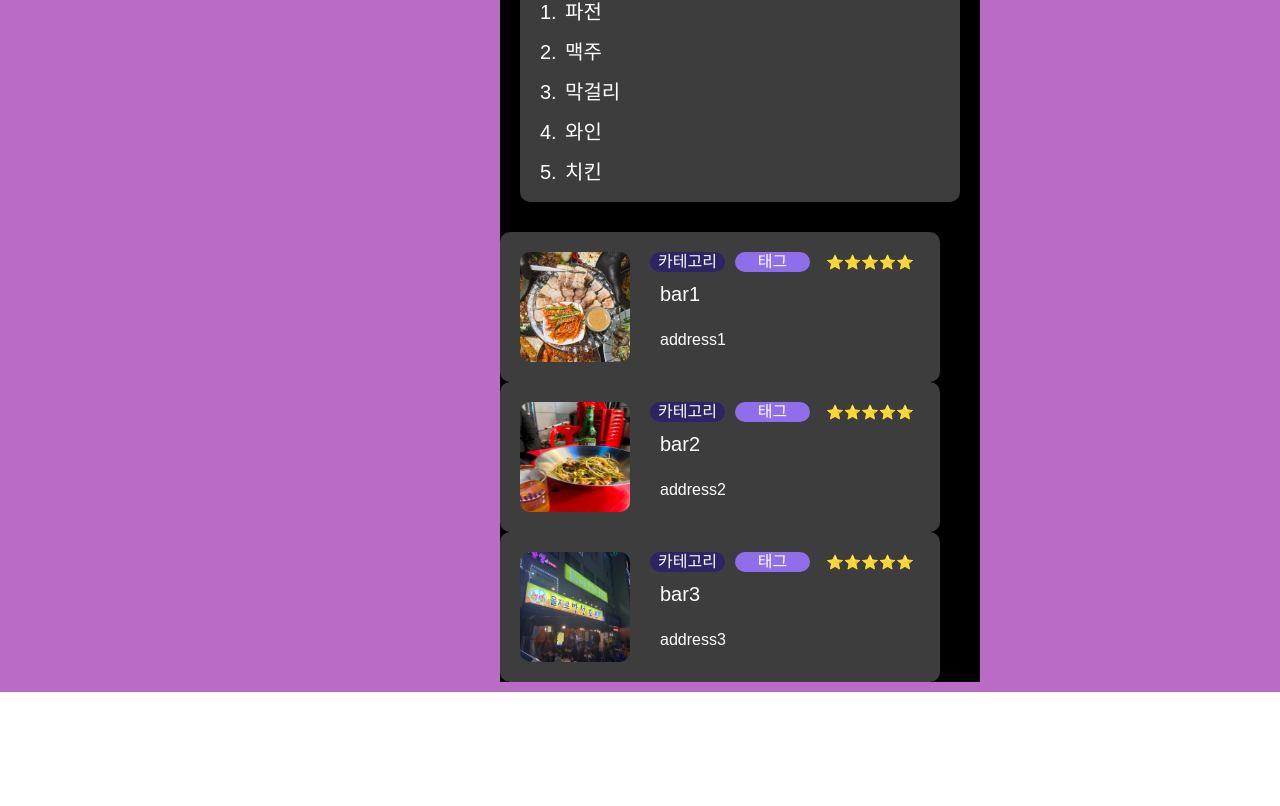
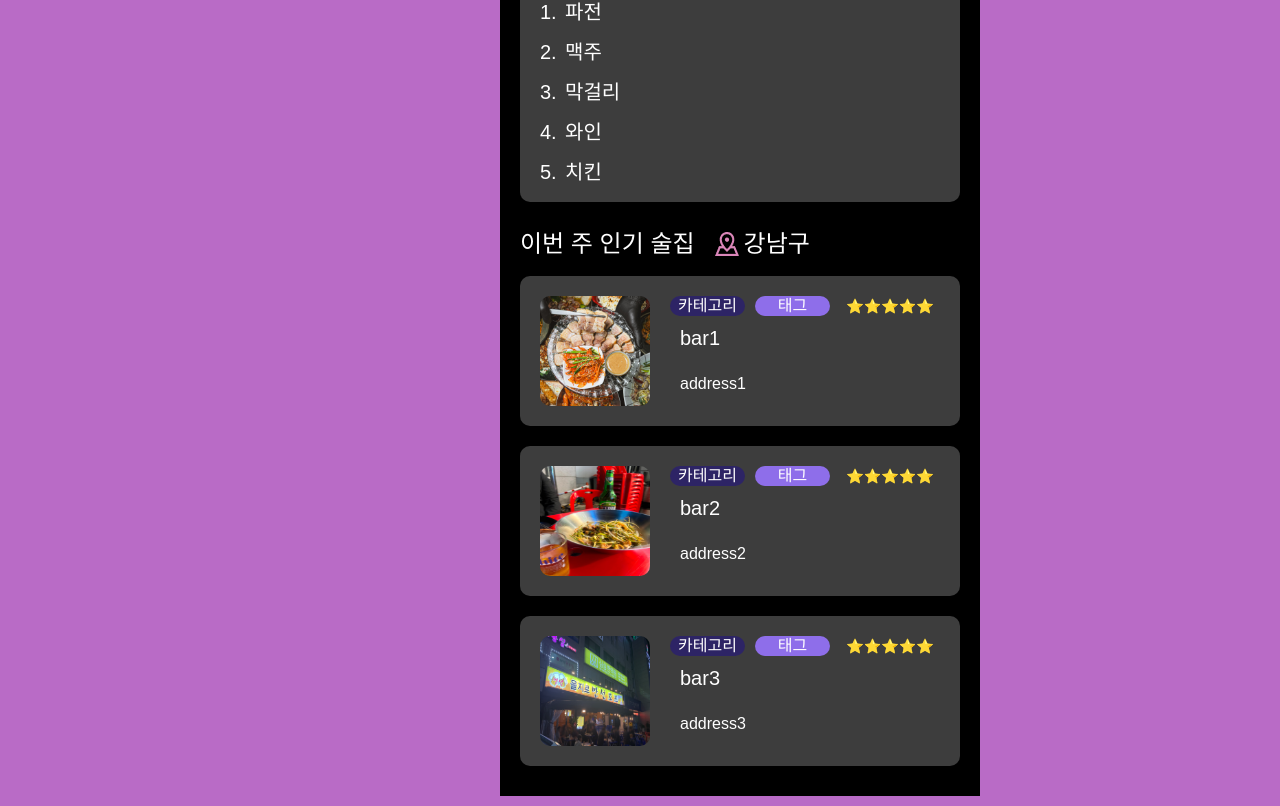
Before and after one commit to Al-ways/Al-ways-FE, a React (Vite) app: page /search in a window 1280 px wide. Shown: the part 312-1118 px from the top of the page. Before the commit the page ends 1004 px from the top, so only its background shows below. Built offline with nearby package versions, Linux system fonts and the light colour scheme; a web font is replaced by a local one.

Commit message:
design: 'ThumbnailContainerOrganism 구현'
공용으로 사용할 ThumbnailContainerOrganism 구현했습니다.

Related to: #16

```diff
--- a/src/components/atom/Img.tsx
+++ b/src/components/atom/Img.tsx
@@ -1,4 +1,5 @@
 import styled from '@emotion/styled';
+
 interface ImgProps {
   src: string;
   alt?: string;
--- a/src/components/molecule/ThumbnailMolecule.tsx
+++ b/src/components/molecule/ThumbnailMolecule.tsx
@@ -108,6 +108,11 @@ const Container = styled.div`
   width: 440px;
   height: 150px;
   border-radius: 10px;
+  margin-bottom: 20px;
+
+  &:last-child {
+    margin-bottom: 0;
+  }
 
   display: flex;
   align-items: center;
--- /dev/null
+++ b/src/components/organism/ThumbnailContainerOrganism.tsx
@@ -0,0 +1,23 @@
+import styled from '@emotion/styled';
+import PopularLocationHeaderMolecule from '../molecule/PopularLocationHeaderMolecule';
+import ThumbnailMolecule from '../molecule/ThumbnailMolecule';
+
+const ThumbnailContainerOrganism = () => {
+  return (
+    <Container>
+      <PopularLocationHeaderMolecule />
+      <ThumbnailMolecule />
+    </Container>
+  );
+};
+
+export default ThumbnailContainerOrganism;
+
+const Container = styled.div`
+  width: 480px;
+  margin-bottom: 30px;
+
+  display: flex;
+  align-items: center;
+  flex-direction: column;
+`;
--- a/src/pages/Search.tsx
+++ b/src/pages/Search.tsx
@@ -3,6 +3,7 @@ import HeaderMolecule from '../components/molecule/HeaderMolecule';
 import SearchInputMolecule from '../components/molecule/SearchInputMolecule';
 import ThumbnailMolecule from '../components/molecule/ThumbnailMolecule';
 import PopularKeywordOrganism from '../components/organism/PopularKeywordOrganism';
+import ThumbnailContainerOrganism from '../components/organism/ThumbnailContainerOrganism';
 
 const Search = () => {
   return (
@@ -11,7 +12,8 @@ const Search = () => {
       <GoBackMolecule />
       <SearchInputMolecule />
       <PopularKeywordOrganism />
-      <ThumbnailMolecule />
+      {/* <ThumbnailMolecule /> */}
+      <ThumbnailContainerOrganism />
     </>
   );
 };
```
